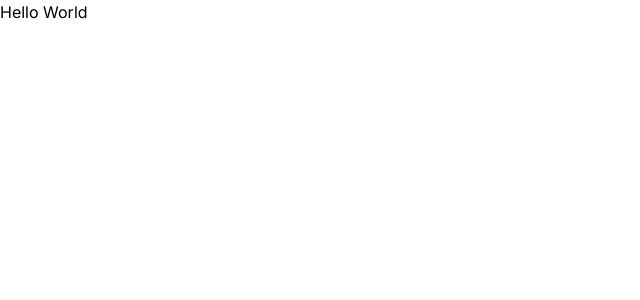
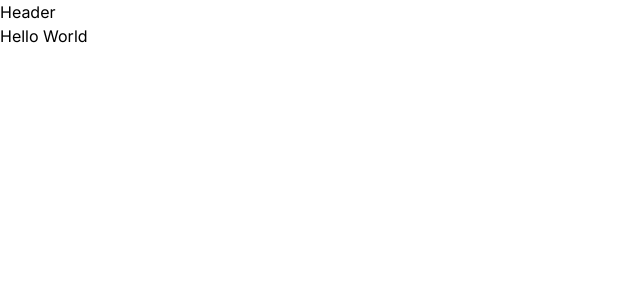
Before and after one commit to erikaperciliano/devStore, a Next.js app: page / in a window 1280 px wide. Shown: the top 300 px of the page, without its empty margins (0-640 px from the left). Built offline with nearby package versions, Linux system fonts and the light colour scheme.

Commit message:
calls the Header Component

```diff
--- a/src/app/(store)/layout.tsx
+++ b/src/app/(store)/layout.tsx
@@ -1,7 +1,11 @@
+import Header from "@/components/header";
 import { ReactNode } from "react";
 
 export default function StoreLayout({ children }: { children : ReactNode}){
   return(
-    <div>{children}</div>
+    <div>
+      <Header />
+      {children}
+    </div>
   )
 }
```
